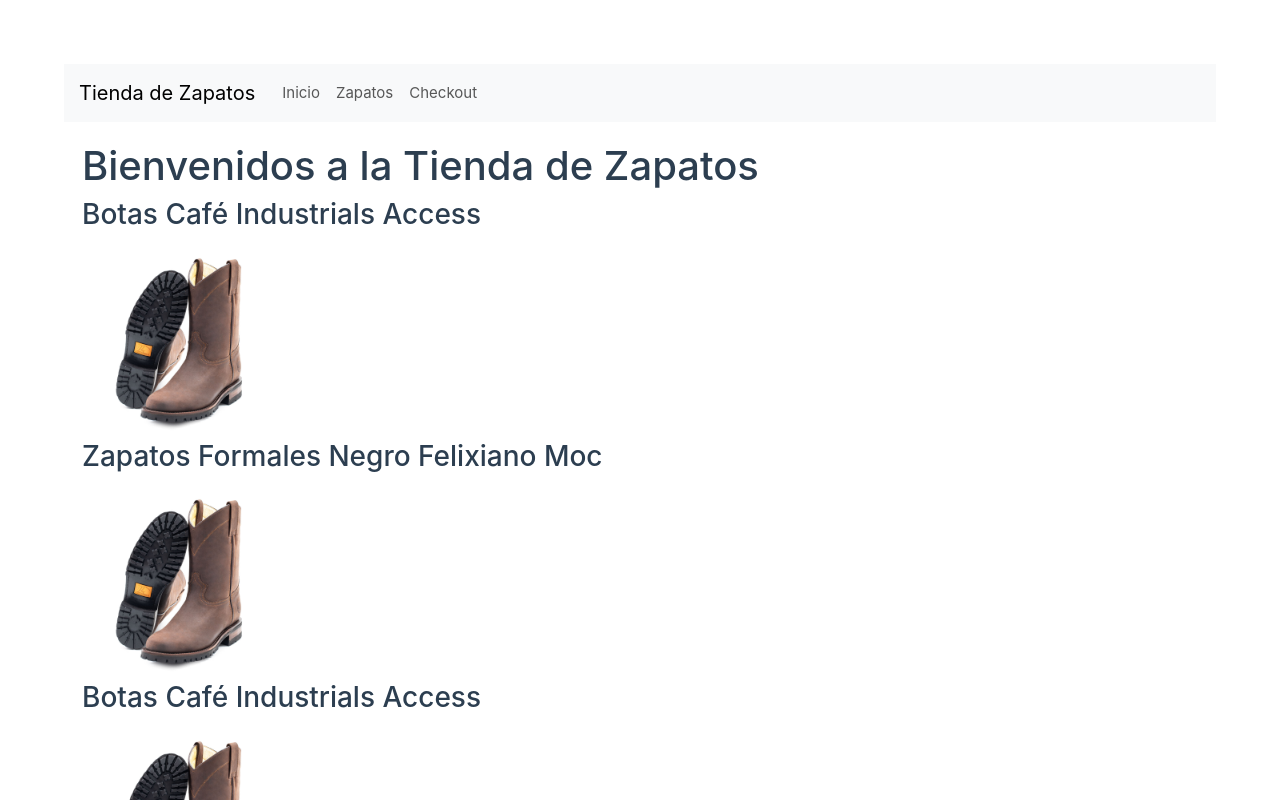
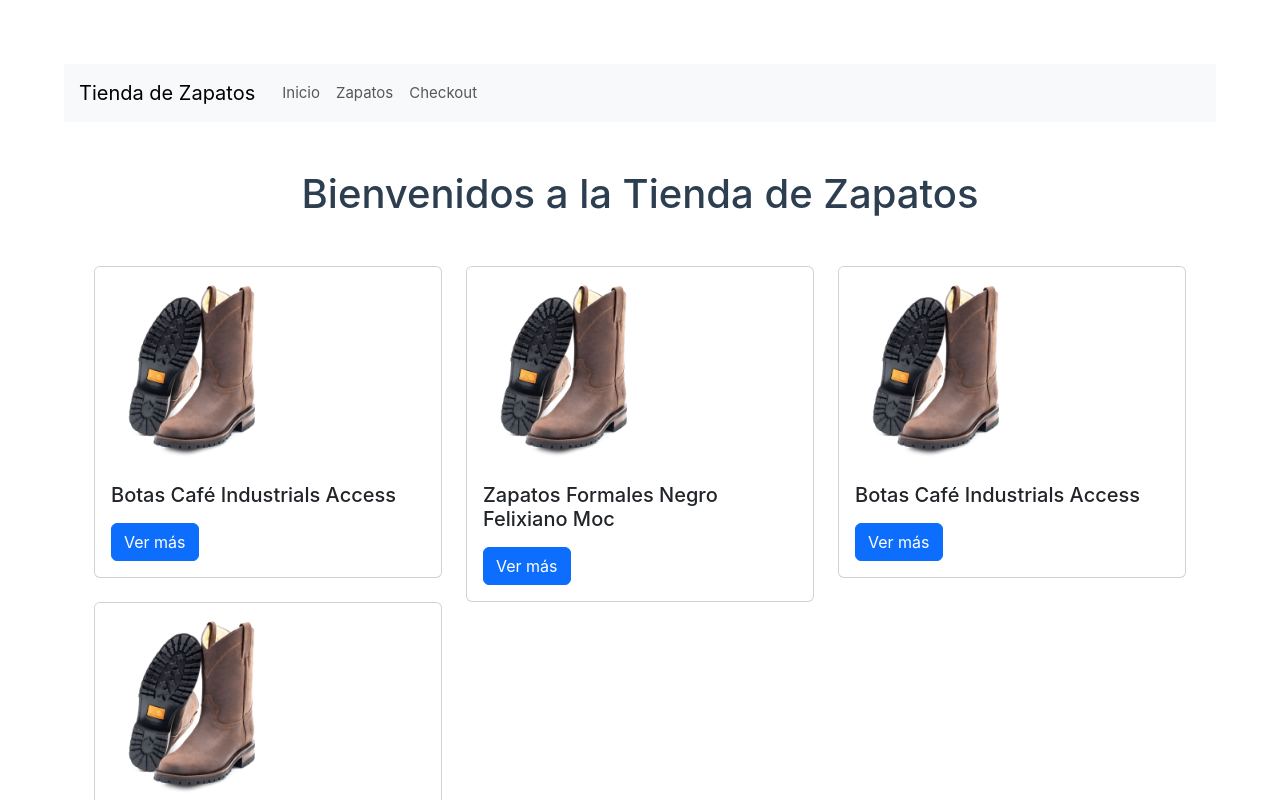
Before and after one commit to vandalit/tienda-zapatos-v2, a Vue app: page / in a window 1280 px wide. Shown: the top 800 px of the page. Built offline with nearby package versions, Linux system fonts and the light colour scheme.

Commit message:
estilos base

```diff
--- /dev/null
+++ b/src/sass/main.scss
@@ -0,0 +1,82 @@
+// Importamos las variables globales
+@import 'variables';
+
+// Estilos globales
+body {
+  background-color: #f8f9fa;
+  font-family: 'Roboto', sans-serif;
+}
+
+h1, h2, h3 {
+  font-weight: 600;
+  color: $primary-color;
+}
+
+// Estilos para botones
+.btn-primary {
+  background-color: $primary-color;
+  border-color: $primary-color;
+  &:hover {
+    background-color: darken($primary-color, 10%);
+    border-color: darken($primary-color, 10%);
+  }
+}
+
+// Estilos para los productos
+.product-card {
+  border: 1px solid #ddd;
+  margin-bottom: 20px;
+  text-align: center;
+  .card-img-top {
+    height: 250px;
+    object-fit: cover;
+  }
+  .card-title {
+    font-size: 1.25rem;
+    font-weight: 500;
+    margin-top: 10px;
+  }
+  .card-text {
+    font-size: 1rem;
+    margin-bottom: 15px;
+  }
+}
+
+// Estilos para el header y footer
+header {
+  background-color: $secondary-color;
+  .navbar-brand {
+    font-size: 1.5rem;
+    color: #fff;
+  }
+  .nav-link {
+    color: #fff;
+    &:hover {
+      color: lighten(#fff, 20%);
+    }
+  }
+}
+
+footer {
+  background-color: #343a40;
+  color: #fff;
+  padding: 15px 0;
+  text-align: center;
+}
+
+// Estilos responsivos
+@media (max-width: 768px) {
+  .product-card {
+    .card-img-top {
+      height: 200px;
+    }
+  }
+}
+
+@media (min-width: 1200px) {
+  .product-card {
+    .card-img-top {
+      height: 300px;
+    }
+  }
+}
--- a/src/views/HomeView.vue
+++ b/src/views/HomeView.vue
@@ -1,10 +1,15 @@
 <template>
-  <div>
-    <h1>Bienvenidos a la Tienda de Zapatos</h1>
-    <div v-if="zapatos.length">
-      <div v-for="zapato in zapatos" :key="zapato.titulo">
-        <h3>{{ zapato.titulo }}</h3>
-        <img :src="zapato.imagen" :alt="zapato.titulo" />
+  <div class="container">
+    <h1 class="text-center my-5">Bienvenidos a la Tienda de Zapatos</h1>
+    <div class="row">
+      <div v-for="zapato in zapatos" :key="zapato.titulo" class="col-md-4">
+        <div class="card product-card">
+          <img :src="zapato.imagen" class="card-img-top" :alt="zapato.titulo">
+          <div class="card-body">
+            <h5 class="card-title">{{ zapato.titulo }}</h5>
+            <button class="btn btn-primary mt-2">Ver más</button>
+          </div>
+        </div>
       </div>
     </div>
   </div>
--- a/src/views/ZapatosView.vue
+++ b/src/views/ZapatosView.vue
@@ -1,16 +1,18 @@
 <template>
-  <div>
-    <h2>Nuestros Zapatos</h2>
-    <div v-if="productos.length">
-      <div v-for="producto in productos" :key="producto.id" class="card">
-        <img :src="producto.imagen" class="card-img-top" :alt="producto.nombre" />
-        <div class="card-body">
-          <h5 class="card-title">{{ producto.nombre }}</h5>
-          <p class="card-text">
-            Precio normal: {{ producto.precio_normal }} <br />
-            Precio promocional: {{ producto.precio_promo }}
-          </p>
-          <button @click="agregarAlCarrito(producto)" class="btn btn-primary">Agregar al carrito</button>
+  <div class="container">
+    <h2 class="text-center my-5">Nuestros Zapatos</h2>
+    <div class="row">
+      <div v-for="producto in productos" :key="producto.id" class="col-md-4">
+        <div class="card product-card">
+          <img :src="producto.imagen" class="card-img-top" :alt="producto.nombre">
+          <div class="card-body">
+            <h5 class="card-title">{{ producto.nombre }}</h5>
+            <p class="card-text">
+              Precio: <strong>{{ producto.precio_normal }}</strong> <br>
+              Promoción: <strong>{{ producto.precio_promo }}</strong>
+            </p>
+            <button @click="agregarAlCarrito(producto)" class="btn btn-primary">Agregar al carrito</button>
+          </div>
         </div>
       </div>
     </div>
--- a/vue.config.js
+++ b/vue.config.js
@@ -3,7 +3,8 @@ module.exports = {
     css: {
       loaderOptions: {
         sass: {
-          additionalData: `@import "@/sass/_variables.scss";`
+          additionalData: `@import "@/sass/_variables.scss";`,
+          additionalData: `@import "@/sass/main.scss";`
         }
       }
     }
```
